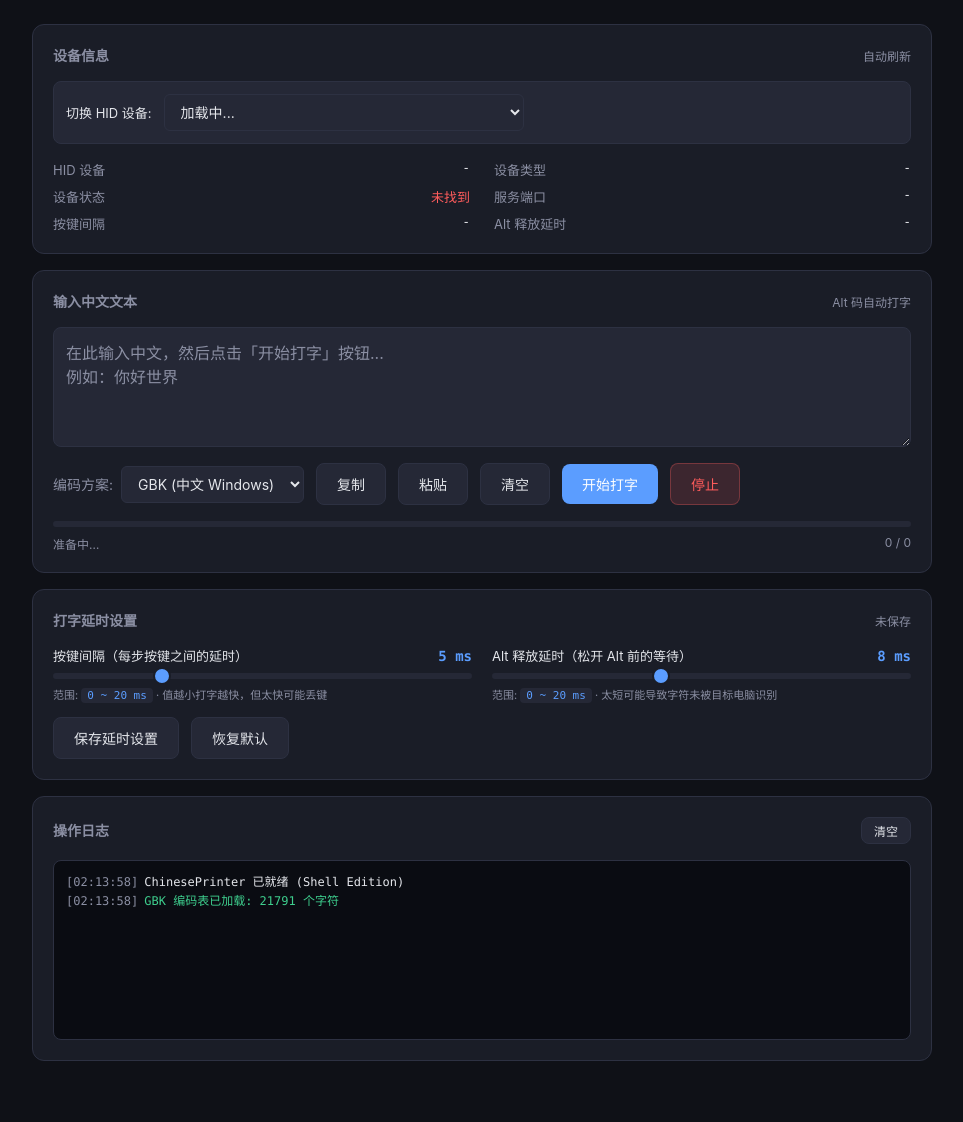
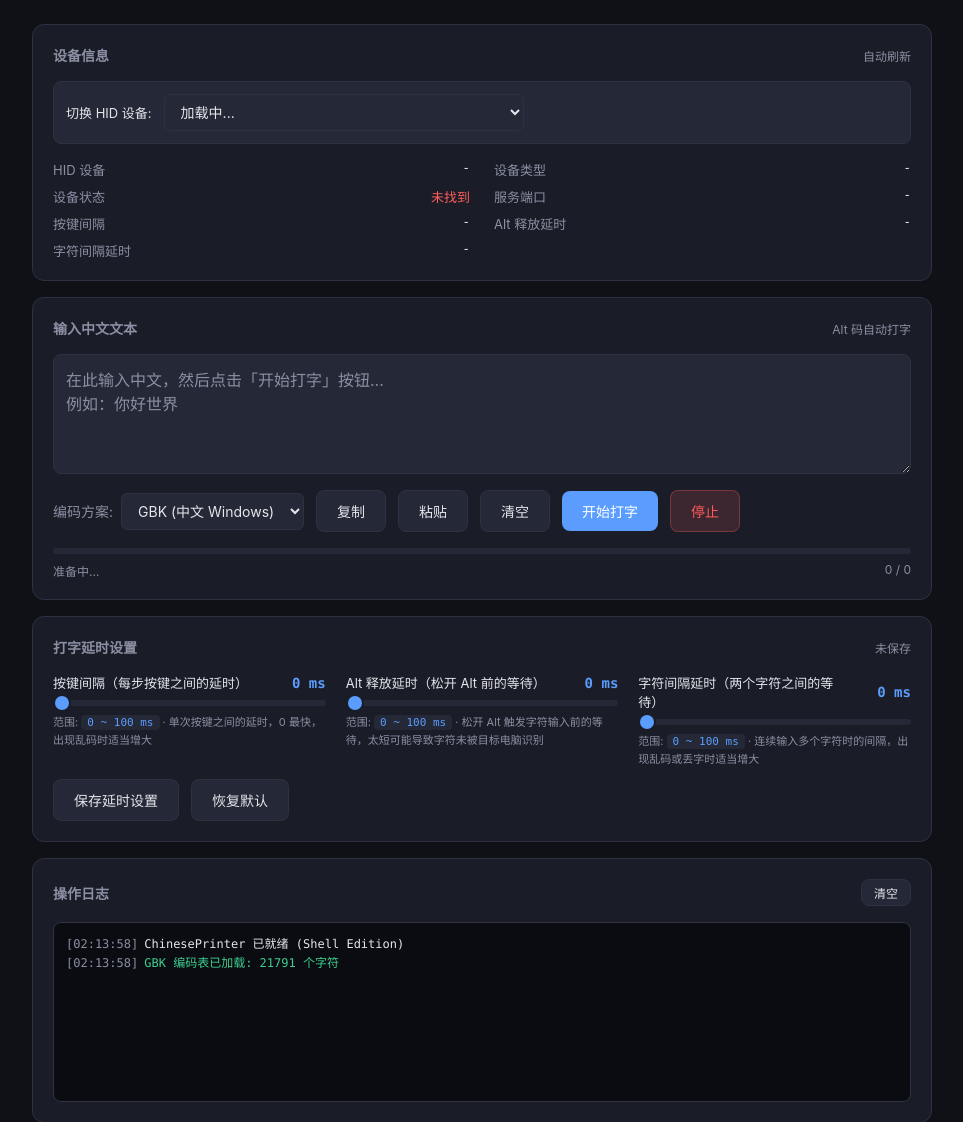
Before and after one commit to EthanWesley/ChinesePrinter, a Python web app: template templates/index.html in a window 1280 px wide. Shown: the part 55-1177 px from the top of the page, without its empty margins (158-1121 px from the left). Before the commit the page ends 1116 px from the top, so only its background shows below. Run offline with Jinja, Linux system fonts and the light colour scheme; the template is opened without the code that fills it, so the values that code supplies are empty.

Commit message:
提升打字速度 + 新增字符间隔延时控件
根本分析:
shell 的 sleep 0 也要 fork+exec 子进程（约 40ms），是打字慢的根源。
之前已通过 _delay() 跳过 sleep 0 优化，单字符约 27-74ms。
用户希望进一步提升速度，且把速度调节控件放到网页。

主要改动:

1. hid_keyboard.sh - 新增独立的 CHAR_DELAY 变量
   - 原来 hid_type_alt_code 第 5 步复用 ALT_RELEASE_DELAY 作为字符间延时
   - 现在改为独立的 CHAR_DELAY 变量，便于网页单独调节
   - 所有延时默认值改为 0（最快）

2. server.sh - 后端支持 char_delay 参数
   - api_settings_get 返回 char_delay 及范围 [0, 0.1]
   - api_settings_post 支持接收和验证 char_delay
   - api_health 返回 char_delay 字段
   - api_type 后台任务加载 CHAR_DELAY
   - 延时验证范围从 [0,0.02] 扩大到 [0,0.1] (0-100ms)
   - 顶部默认值 KEY_DELAY/ALT_RELEASE_DELAY/CHAR_DELAY 均改为 0

3. templates/index.html - 前端新增字符间隔延时滑块
   - 新增第三个滑块 "字符间隔延时"，范围 0-100ms
   - 所有滑块范围从 0-20ms 扩大到 0-100ms
   - settings-row 改为 3 列 grid 布局
   - 设备信息卡片新增 "字符间隔延时" 显示
   - 三个延时值独立可调，便于细粒度控制打字速度
   - 默认值全部为 0（最快）

4. install.sh - 环境变量配置默认值同步更新

设备验证:
- health 接口正确返回 char_delay 字段
- 保存 char_delay=50ms 成功，验证范围限制生效
- 全部延时设为 0 时，10 个中文字符约 3 秒完成
- 用户可根据目标电脑实际情况调节三个延时值防乱码

```diff
--- a/templates/index.html
+++ b/templates/index.html
@@ -146,9 +146,10 @@
     .log-entry .ts { color: var(--muted); margin-right: 6px; }
 
     .settings-row {
-      display: grid; grid-template-columns: 1fr 1fr; gap: 20px;
+      display: grid; grid-template-columns: 1fr 1fr 1fr; gap: 20px;
     }
-    @media (max-width: 600px) { .settings-row { grid-template-columns: 1fr; } }
+    @media (max-width: 800px) { .settings-row { grid-template-columns: 1fr 1fr; } }
+    @media (max-width: 500px) { .settings-row { grid-template-columns: 1fr; } }
     .setting-item { display: flex; flex-direction: column; gap: 8px; }
     .setting-head {
       display: flex; justify-content: space-between; align-items: center;
@@ -221,6 +222,7 @@
         <div class="info-item"><div class="k">服务端口</div><div class="v" id="infoPort">-</div></div>
         <div class="info-item"><div class="k">按键间隔</div><div class="v" id="infoDelay">-</div></div>
         <div class="info-item"><div class="k">Alt 释放延时</div><div class="v" id="infoAltDelay">-</div></div>
+        <div class="info-item"><div class="k">字符间隔延时</div><div class="v" id="infoCharDelay">-</div></div>
       </div>
     </div>
 
@@ -264,23 +266,34 @@
         <div class="setting-item">
           <div class="setting-head">
             <label class="field-label">按键间隔（每步按键之间的延时）</label>
-            <span class="setting-value" id="keyDelayValue">5 ms</span>
+            <span class="setting-value" id="keyDelayValue">0 ms</span>
           </div>
-          <input type="range" id="keyDelaySlider" min="0" max="20" step="1" value="5">
+          <input type="range" id="keyDelaySlider" min="0" max="100" step="1" value="0">
           <div class="setting-desc">
-            范围: <code id="keyDelayRange">0 ~ 20 ms</code> ·
-            值越小打字越快，但太快可能丢键
+            范围: <code id="keyDelayRange">0 ~ 100 ms</code> ·
+            单次按键之间的延时，0 最快，出现乱码时适当增大
           </div>
         </div>
         <div class="setting-item">
           <div class="setting-head">
             <label class="field-label">Alt 释放延时（松开 Alt 前的等待）</label>
-            <span class="setting-value" id="altDelayValue">8 ms</span>
+            <span class="setting-value" id="altDelayValue">0 ms</span>
           </div>
-          <input type="range" id="altDelaySlider" min="0" max="20" step="1" value="8">
+          <input type="range" id="altDelaySlider" min="0" max="100" step="1" value="0">
           <div class="setting-desc">
-            范围: <code id="altDelayRange">0 ~ 20 ms</code> ·
-            太短可能导致字符未被目标电脑识别
+            范围: <code id="altDelayRange">0 ~ 100 ms</code> ·
+            松开 Alt 触发字符输入前的等待，太短可能导致字符未被目标电脑识别
+          </div>
+        </div>
+        <div class="setting-item">
+          <div class="setting-head">
+            <label class="field-label">字符间隔延时（两个字符之间的等待）</label>
+            <span class="setting-value" id="charDelayValue">0 ms</span>
+          </div>
+          <input type="range" id="charDelaySlider" min="0" max="100" step="1" value="0">
+          <div class="setting-desc">
+            范围: <code id="charDelayRange">0 ~ 100 ms</code> ·
+            连续输入多个字符时的间隔，出现乱码或丢字时适当增大
           </div>
         </div>
       </div>
@@ -465,12 +478,15 @@
       $("infoDeviceOk").textContent = r.device_exists ? "已连接" : "未找到";
       $("infoDeviceOk").className = "v " + (r.device_exists ? "ok" : "bad");
       $("infoPort").textContent = r.port || "-";
-      // 延时以毫秒显示（与滑块单位一致）
+      // 延时以毫秒显示（与滑块单位一致），仅在未编辑时同步后端值
       if (r.key_delay !== undefined && !_settingsDirty) {
         $("infoDelay").textContent = secToMs(r.key_delay) + " ms";
       }
       if (r.alt_release_delay !== undefined && !_settingsDirty) {
         $("infoAltDelay").textContent = secToMs(r.alt_release_delay) + " ms";
+      }
+      if (r.char_delay !== undefined && !_settingsDirty) {
+        $("infoCharDelay").textContent = secToMs(r.char_delay) + " ms";
       }
 
       // 更新设备选择下拉框
@@ -570,9 +586,10 @@
       }
     }
 
-    // ---------- 延时设置（单位: 毫秒，范围 0-20） ----------
-    const DEFAULT_KEY_DELAY_MS = 5;
-    const DEFAULT_ALT_DELAY_MS = 8;
+    // ---------- 延时设置（单位: 毫秒，范围 0-100） ----------
+    const DEFAULT_KEY_DELAY_MS = 0;
+    const DEFAULT_ALT_DELAY_MS = 0;
+    const DEFAULT_CHAR_DELAY_MS = 0;
     let _settingsDirty = false;
 
     // 秒（后端单位）转毫秒（滑块单位）
@@ -580,14 +597,17 @@
     // 毫秒（滑块单位）转秒（后端单位）
     function msToSec(ms) { return parseInt(ms, 10) / 1000; }
 
-    function initDelaySliders(keyDelaySec, altDelaySec) {
-      // 从后端秒值转换，并限制在 0-20ms 范围
+    function initDelaySliders(keyDelaySec, altDelaySec, charDelaySec) {
+      // 从后端秒值转换，并限制在 0-100ms 范围
       let kMs = secToMs(keyDelaySec);
       let aMs = secToMs(altDelaySec);
-      kMs = Math.min(20, Math.max(0, kMs));
-      aMs = Math.min(20, Math.max(0, aMs));
+      let cMs = secToMs(charDelaySec);
+      kMs = Math.min(100, Math.max(0, kMs));
+      aMs = Math.min(100, Math.max(0, aMs));
+      cMs = Math.min(100, Math.max(0, cMs));
       $("keyDelaySlider").value = kMs;
       $("altDelaySlider").value = aMs;
+      $("charDelaySlider").value = cMs;
       updateDelayDisplay();
       _settingsDirty = false;
       updateSettingsStatus();
@@ -596,11 +616,14 @@
     function updateDelayDisplay() {
       const kMs = parseInt($("keyDelaySlider").value, 10);
       const aMs = parseInt($("altDelaySlider").value, 10);
+      const cMs = parseInt($("charDelaySlider").value, 10);
       $("keyDelayValue").textContent = kMs + " ms";
       $("altDelayValue").textContent = aMs + " ms";
+      $("charDelayValue").textContent = cMs + " ms";
       // 设备信息卡片同步显示毫秒
       $("infoDelay").textContent = kMs + " ms";
       $("infoAltDelay").textContent = aMs + " ms";
+      $("infoCharDelay").textContent = cMs + " ms";
     }
 
     function updateSettingsStatus() {
@@ -627,17 +650,25 @@
       _settingsDirty = true;
       updateSettingsStatus();
     });
+    $("charDelaySlider").addEventListener("input", () => {
+      updateDelayDisplay();
+      _settingsDirty = true;
+      updateSettingsStatus();
+    });
 
     $("saveSettingsBtn").addEventListener("click", async () => {
       const kMs = parseInt($("keyDelaySlider").value, 10);
       const aMs = parseInt($("altDelaySlider").value, 10);
+      const cMs = parseInt($("charDelaySlider").value, 10);
       // 提交时转换为秒（后端 sleep 接受小数秒）
       const keyDelaySec = msToSec(kMs);
       const altDelaySec = msToSec(aMs);
-      log(`保存延时设置: 按键间隔=${kMs}ms, Alt释放=${aMs}ms`);
+      const charDelaySec = msToSec(cMs);
+      log(`保存延时设置: 按键间隔=${kMs}ms, Alt释放=${aMs}ms, 字符间隔=${cMs}ms`);
       const r = await api("/api/settings", "POST", {
         key_delay: keyDelaySec,
         alt_release_delay: altDelaySec,
+        char_delay: charDelaySec,
       });
       if (r.ok) {
         _settingsDirty = false;
@@ -653,6 +684,7 @@
     $("resetSettingsBtn").addEventListener("click", () => {
       $("keyDelaySlider").value = DEFAULT_KEY_DELAY_MS;
       $("altDelaySlider").value = DEFAULT_ALT_DELAY_MS;
+      $("charDelaySlider").value = DEFAULT_CHAR_DELAY_MS;
       updateDelayDisplay();
       _settingsDirty = true;
       updateSettingsStatus();
@@ -733,7 +765,8 @@
       if (r.ok !== false) {
         initDelaySliders(
           r.key_delay !== undefined ? r.key_delay : msToSec(DEFAULT_KEY_DELAY_MS),
-          r.alt_release_delay !== undefined ? r.alt_release_delay : msToSec(DEFAULT_ALT_DELAY_MS)
+          r.alt_release_delay !== undefined ? r.alt_release_delay : msToSec(DEFAULT_ALT_DELAY_MS),
+          r.char_delay !== undefined ? r.char_delay : msToSec(DEFAULT_CHAR_DELAY_MS)
         );
       }
       // 定时刷新状态
```
Also changed, not shown: 3 other files.
